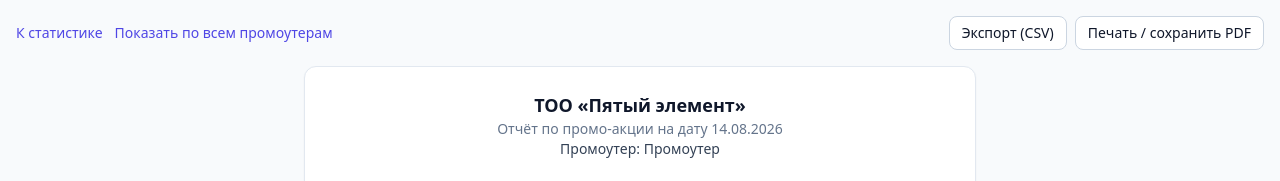
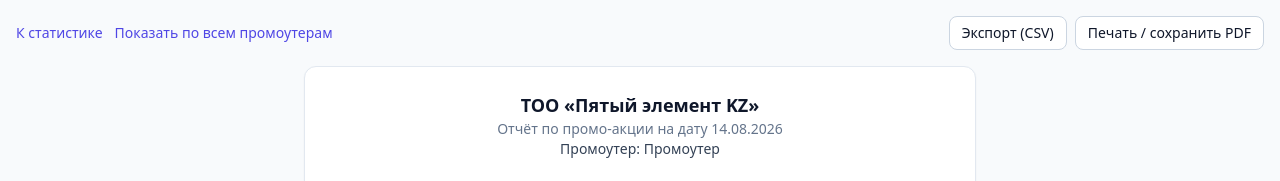
Before and after one commit to MVIdigital1/cheki, a Next.js app: page /dashboard/report in a window 1280 px wide. Shown: the top 181 px of the page. Built offline with nearby package versions, Linux system fonts and the light colour scheme; no server answers; the database is empty.

Commit message:
rename to Пятый элемент KZ

```diff
--- a/app/dashboard/report/page.tsx
+++ b/app/dashboard/report/page.tsx
@@ -111,7 +111,7 @@
       </div>
 
       <div className="mx-auto max-w-2xl rounded-xl border border-slate-200 bg-white p-6 shadow-sm print:border-0 print:shadow-none">
-        <h1 className="text-center text-lg font-semibold">ТОО «Пятый элемент»</h1>
+        <h1 className="text-center text-lg font-semibold">ТОО «Пятый элемент KZ»</h1>
         <p className="text-center text-sm text-slate-500">
           Отчёт по промо-акции на дату {today}
         </p>
--- a/app/login/page.tsx
+++ b/app/login/page.tsx
@@ -33,7 +33,7 @@
     <div className="flex min-h-screen flex-col items-center justify-center px-6">
       <div className="w-full max-w-sm">
         <h1 className="mb-1 text-center text-2xl font-semibold">
-          ТОО «Пятый элемент»
+          ТОО «Пятый элемент KZ»
         </h1>
         <p className="mb-8 text-center text-sm text-slate-500">
           Сканирование чеков промо акций
--- a/app/scan/page.tsx
+++ b/app/scan/page.tsx
@@ -198,7 +198,7 @@
       <header className="flex items-center justify-between border-b border-slate-200 bg-white px-4 py-3">
         <div>
           <h1 className="text-base font-semibold leading-tight">
-            ТОО «Пятый элемент»
+            ТОО «Пятый элемент KZ»
           </h1>
           <p className="text-xs text-slate-500">Сканирование чеков промо акций</p>
         </div>
```
